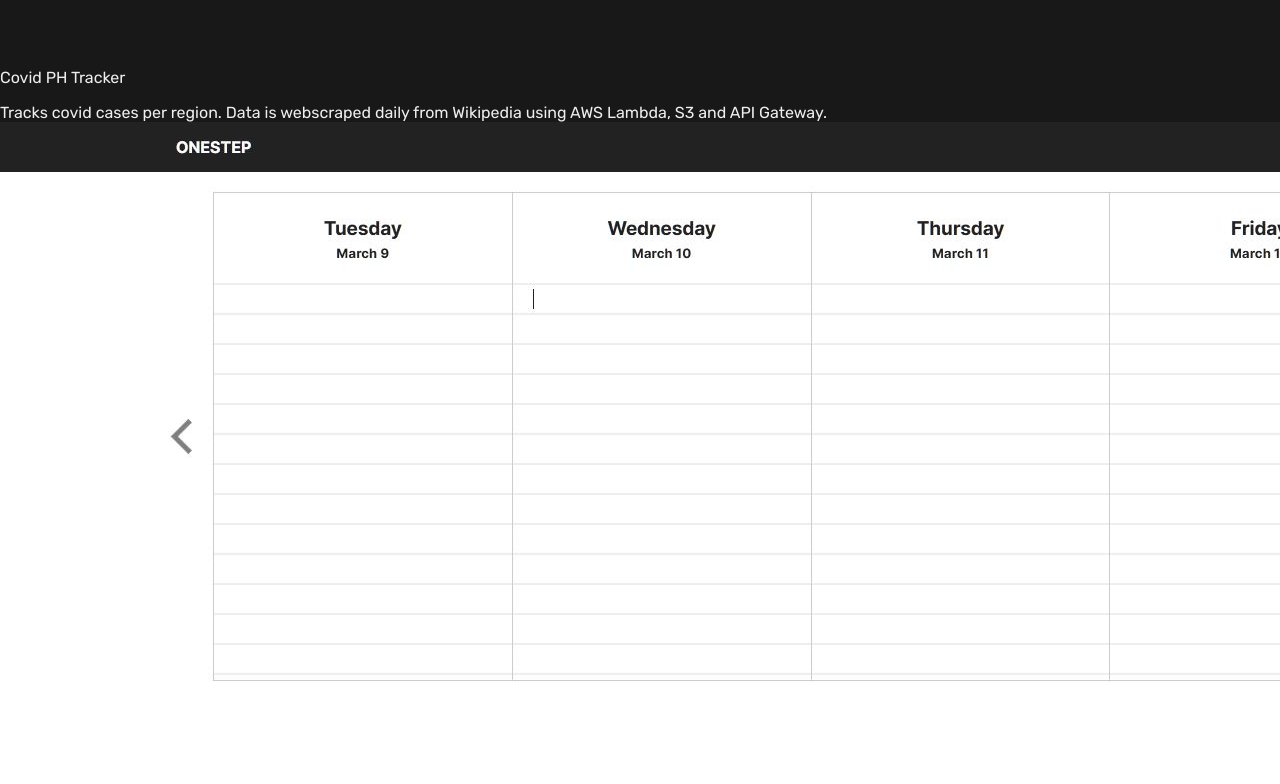
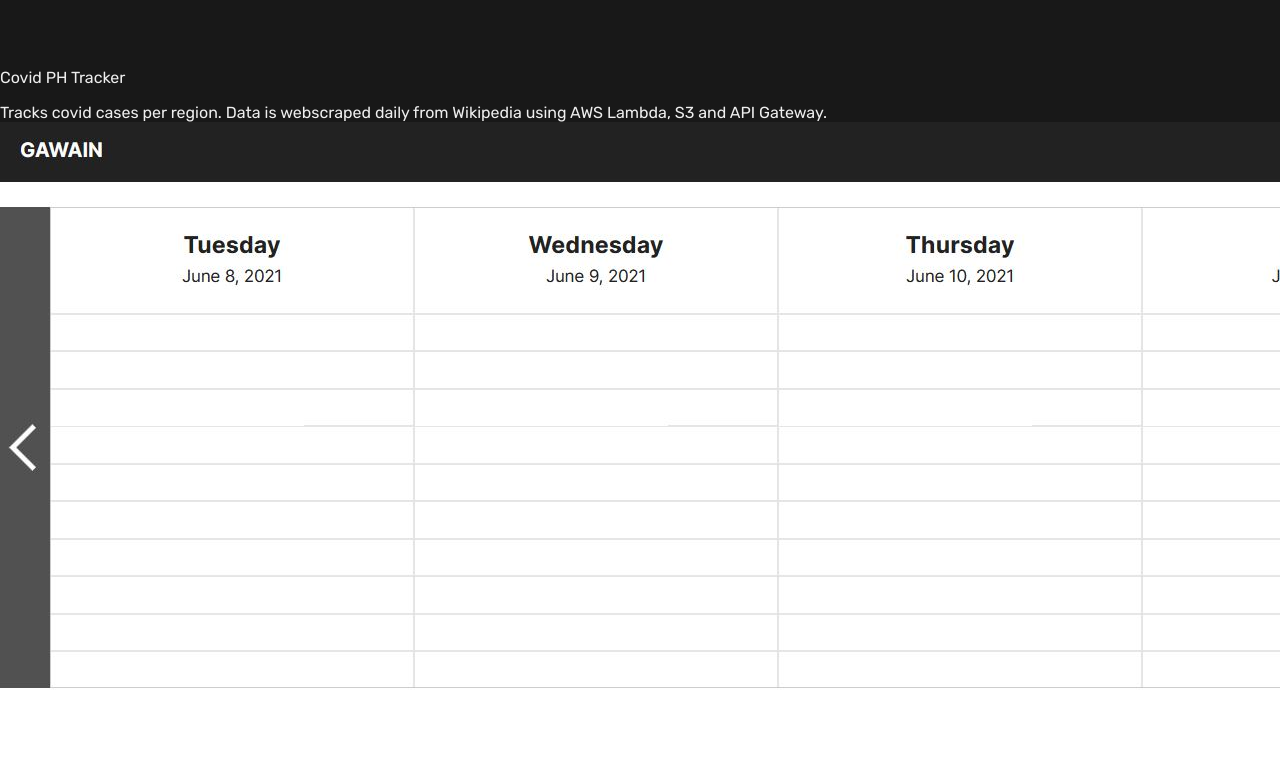
Before and after one commit to lueenavarro/portfolio, a Next.js app: page /works in a window 1280 px wide. Shown: the part 3296-4080 px from the top of the page. Built offline with nearby package versions, Linux system fonts and the light colour scheme.

Commit message:
Change screenshot

```diff
--- a/pages/works.jsx
+++ b/pages/works.jsx
@@ -14,7 +14,7 @@ const WorksList = () => {
     "/screenshots/esjs-hardware.jpg",
     "/screenshots/precious-finds.jpg",
     "/screenshots/covid-ph-stats.jpg",
-    "/screenshots/onestep.jpg",
+    "/screenshots/gawain.jpg",
   ];
 
   useEffect(() => {
```
Also changed, not shown: public/screenshots/gawain.JPG (added), public/screenshots/onestep.JPG (deleted).
